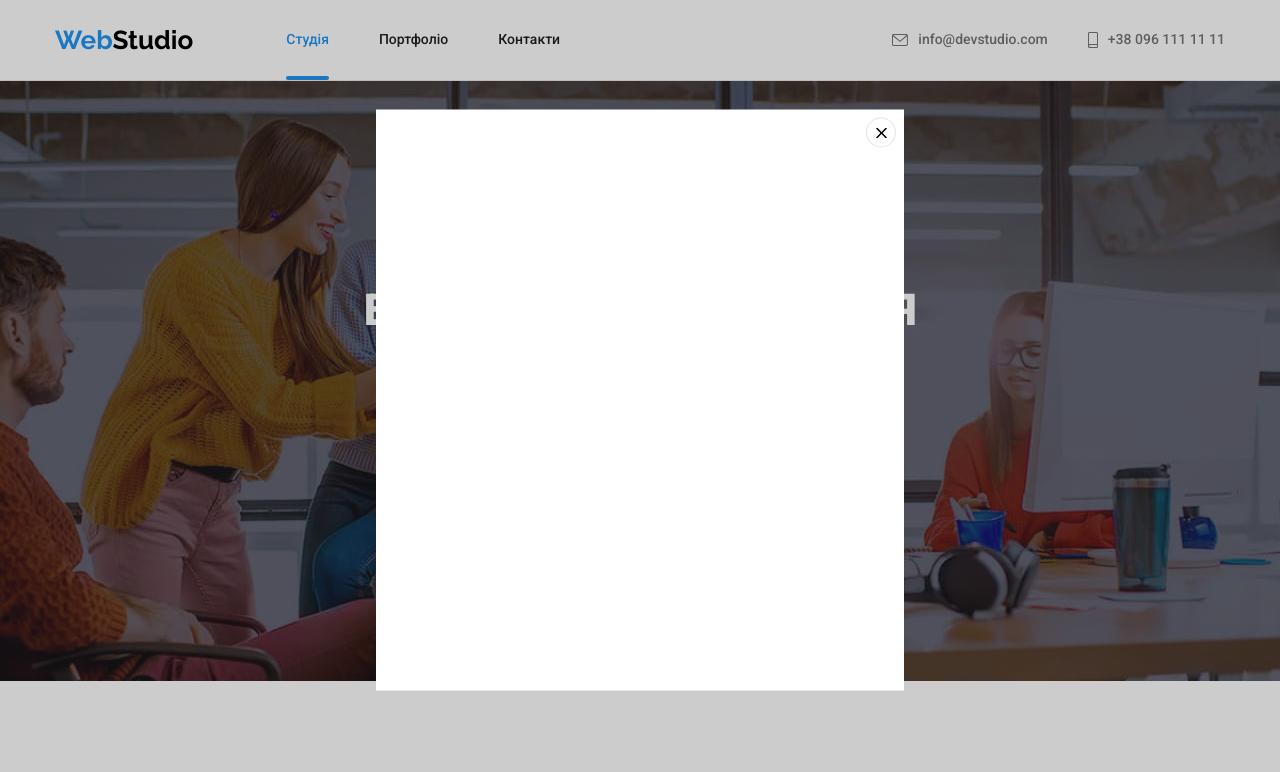
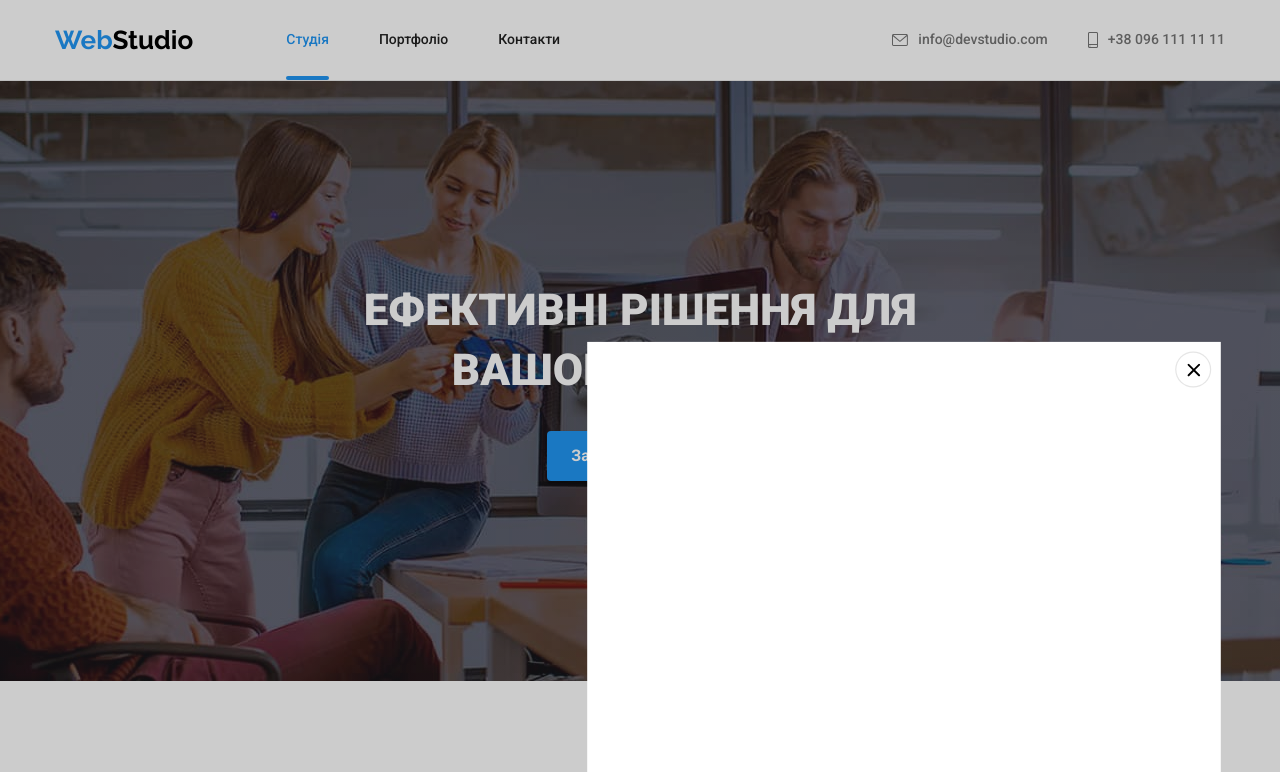
Before and after one commit to RomPshen/goit-markup-hw-05, a plain HTML site: page index.html in a window 1280 px wide. Both pictures are taken after a click on the button "Замовити послугу". Shown: the top 772 px of the page. Drawn offline with nearby package versions, Linux system fonts and the light colour scheme.

Commit message:
add modal scale

```diff
--- a/css/style.css
+++ b/css/style.css
@@ -86,8 +86,6 @@ body {
 .navigation .item,
 .contact .item {
   display: flex;
-  padding-top: 32px;
-  padding-bottom: 32px;
 
   font-size: 14px;
   font-weight: 500;
@@ -101,7 +99,8 @@ body {
 
 .navigation-item-link {
   display: flex;
-  padding: 0;
+  padding-top: 32px;
+  padding-bottom: 32px;
 
   color: var(--primary-text-color);
 
@@ -110,6 +109,9 @@ body {
 
 .contact-item-link {
   align-items: center;
+
+  padding-top: 32px;
+  padding-bottom: 32px;
 
   color: var(--description-text-color);
 
@@ -156,11 +158,8 @@ body {
 
 .contact-item-link-icon {
   margin-right: 10px;
-
   fill: currentColor;
-
-  transition: color 250ms cubic-bezier(0.4, 0, 0.2, 1);
-}
+  }
 
 .contact-item-link-icon:hover,
 .contact-item-link-icon:focus {
@@ -668,6 +667,7 @@ body {
   opacity: 0;
   visibility: hidden;
   pointer-events: none;
+
 }
 
 .modal {
@@ -678,6 +678,9 @@ body {
   width: 528px;
   height: 581px;
   background-color: var(--hero-text-color);
+
+  transition: transform 250ms linear;
+  transform: scale(1.2);
 }
 
 .modal-close-btn {
```
